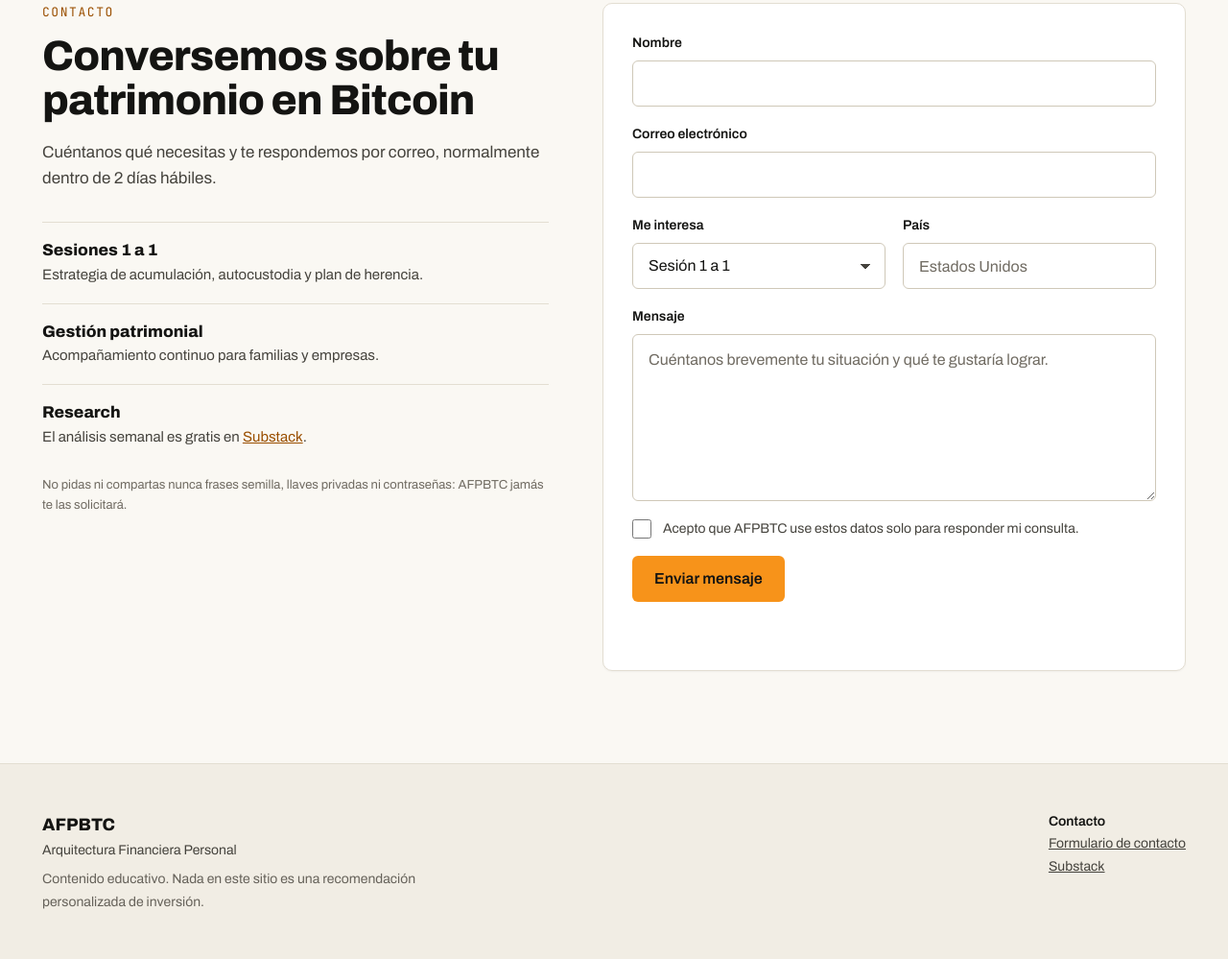
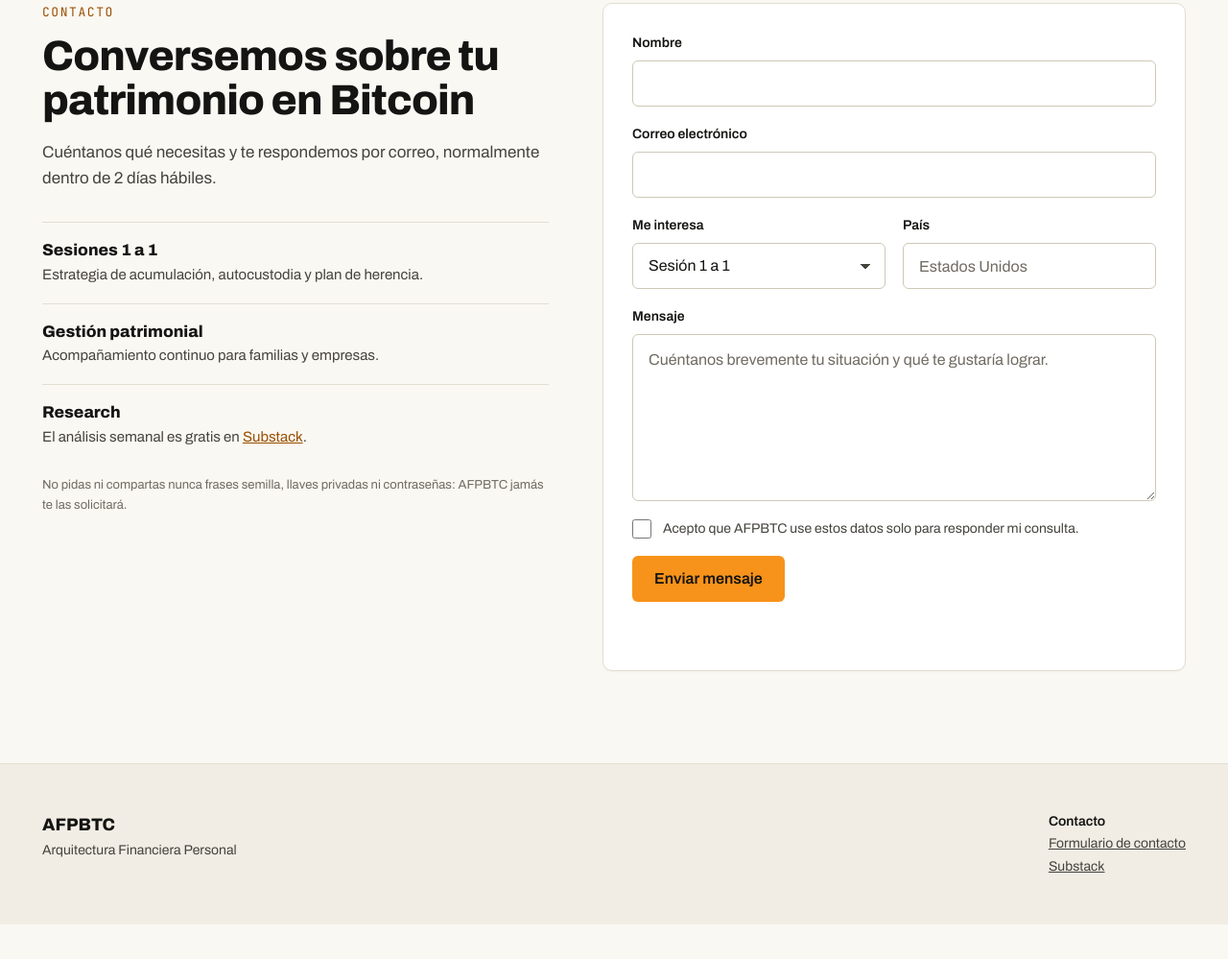
Before and after one commit to felixpena/afpbtc, a plain HTML site: page public/contacto/index.html in a window 1280 px wide. Shown: the part 166-1165 px from the top of the page at 96% size. After the commit the page ends 1129 px from the top, so only its background shows below. Drawn offline with Linux system fonts and the light colour scheme.

Commit message:
Pie de página: quita el aviso de contenido educativo
Co-Authored-By: Claude Opus 5.5 <noreply@anthropic.com>
Claude-Session: https://claude.ai/code/session_01YNXKVRk2U8u7Ei8x3KoAwk

```diff
--- a/public/contacto/index.html
+++ b/public/contacto/index.html
@@ -101,8 +101,7 @@
   <div class="wrap">
     <div style="max-width:420px">
       <strong style="font-size:18px;font-weight:800">AFPBTC</strong>
-      <span style="display:block;color:var(--ink-2);margin-bottom:6px">Arquitectura Financiera Personal</span>
-      <span>Contenido educativo. Nada en este sitio es una recomendación personalizada de inversión.</span>
+      <span style="display:block;color:var(--ink-2)">Arquitectura Financiera Personal</span>
     </div>
     <div>
       <strong>Contacto</strong>
```
Also changed, not shown: public/index.html (+1 -2 lines).
